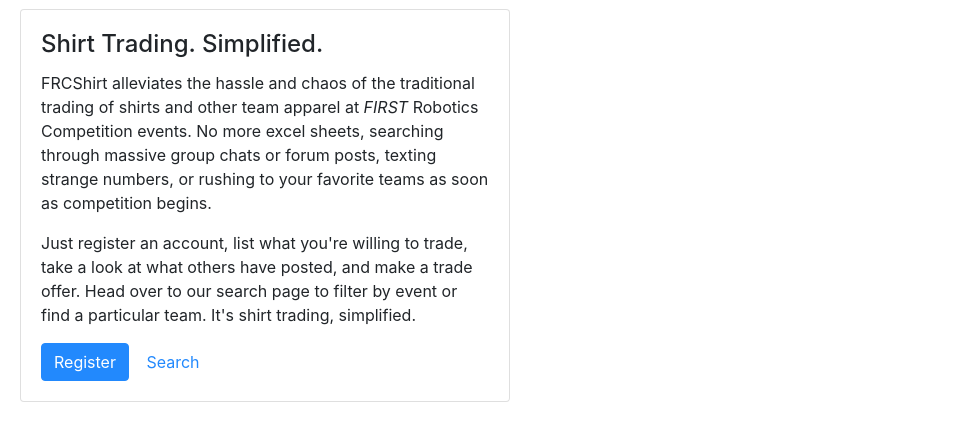
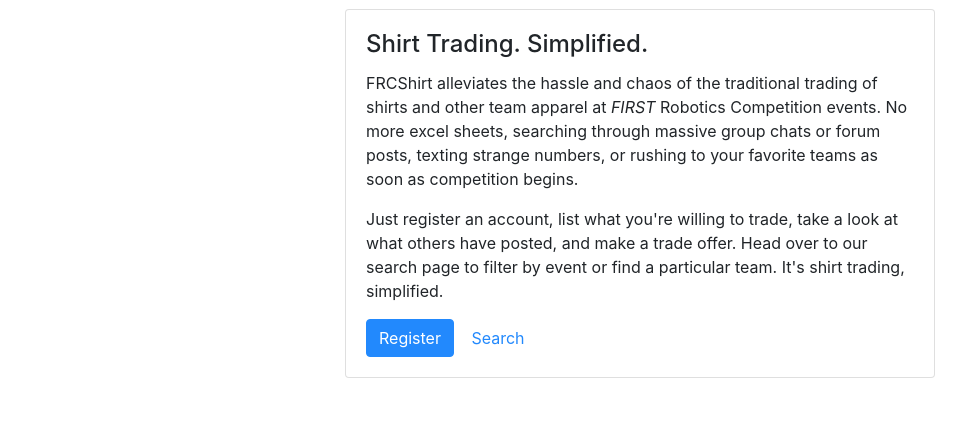
Before and after one commit to dc74089/oneshirt, a Django app: page / in a window 1280 px wide. Shown: the part 66-507 px from the top of the page, without its empty margins (0-978 px from the left). Run offline with Django 3.2, Linux system fonts and the light colour scheme; data that the repository does not hold is empty; some libraries are stand-ins or nearby versions.

Commit message:
Front page formatting (thanks Ryan)

```diff
--- a/trade/templates/trade/index_home.html
+++ b/trade/templates/trade/index_home.html
@@ -11,7 +11,8 @@
           gridMason = $('.grid').masonry({
               itemSelector: '.grid-item',
               columnWidth: '.grid-sizer',
-              percentPosition: true
+              percentPosition: true,
+              fitWidth: true
           });
 
           gridMason.imagesLoaded().progress(function () {
@@ -28,17 +29,20 @@
     }
 
     .grid-item {
-      width: 20%;
+      width: 100%;
+      max-width: 300px;
     }
 
     .grid-title {
-      width: 40%;
+      width: 100%;
+      max-width: 600px;
     }
   </style>
 {% endblock %}
 
 {% block content %}
-  <div class="grid">
+  <div class="container-fluid">
+    <div class="grid mx-auto">
       <div class="grid-sizer grid-item"></div>
       <div class="grid-item grid-container grid-title">
         <div class="card">
@@ -50,8 +54,10 @@
               chats or forum posts, texting strange numbers, or rushing to your favorite teams as soon as competition
               begins.</p>
             {% if not request.user.is_authenticated %}
-            <p class="card-text">Just register an account, list what you're willing to trade, take a look at what others
-              have posted, and make a trade offer. Head over to our search page to filter by event or find a particular
+              <p class="card-text">Just register an account, list what you're willing to trade, take a look at what
+                others
+                have posted, and make a trade offer. Head over to our search page to filter by event or find a
+                particular
                 team. It's shirt trading, simplified.</p>
               <a href="{% url 'trade:register' %}" class="btn btn-primary">Register</a>
             {% else %}
@@ -65,4 +71,5 @@
         {{ card | safe }}
       {% endfor %}
     </div>
+  </div>
 {% endblock %}
--- a/trade/templates/trade/partial/item_card.html
+++ b/trade/templates/trade/partial/item_card.html
@@ -1,4 +1,3 @@
-<div>
 <div class="grid-container grid-item">
   <div class="card">
     <a class="text-dark" href="{% url 'trade:item_view' id=item.id %}">
@@ -10,4 +9,3 @@
     </a>
   </div>
 </div>
-</div>
```
Lines whose indentation alone changed are shown as unchanged.
